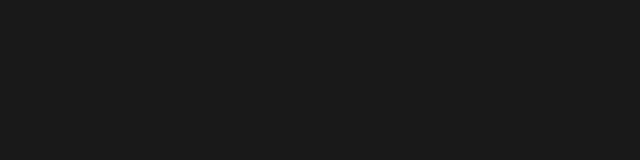
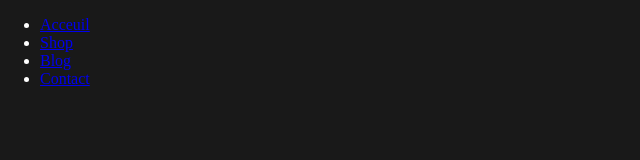
Before and after one commit to VictChaz/RepoDeskt, a plain HTML site: page index.html in a window 1280 px wide. Shown: the whole page, without its empty margins (0-640 px from the left). Drawn offline with Linux system fonts and the light colour scheme.

Commit message:
Création de la navigation
Création de la balise <nav> ainsi que de la liste des liens.

```diff
--- a/index.html
+++ b/index.html
@@ -8,7 +8,20 @@
 <body>
 
     <header>
-
+        <ul>
+            <li>
+                <a href="#">Acceuil</a>
+            </li>
+            <li>
+                <a href="#">Shop</a>
+            </li>
+            <li>
+                <a href="#">Blog</a>
+            </li>
+            <li>
+                <a href="#">Contact</a>
+            </li>
+        </ul>
     </header>
     <main>
 
```
